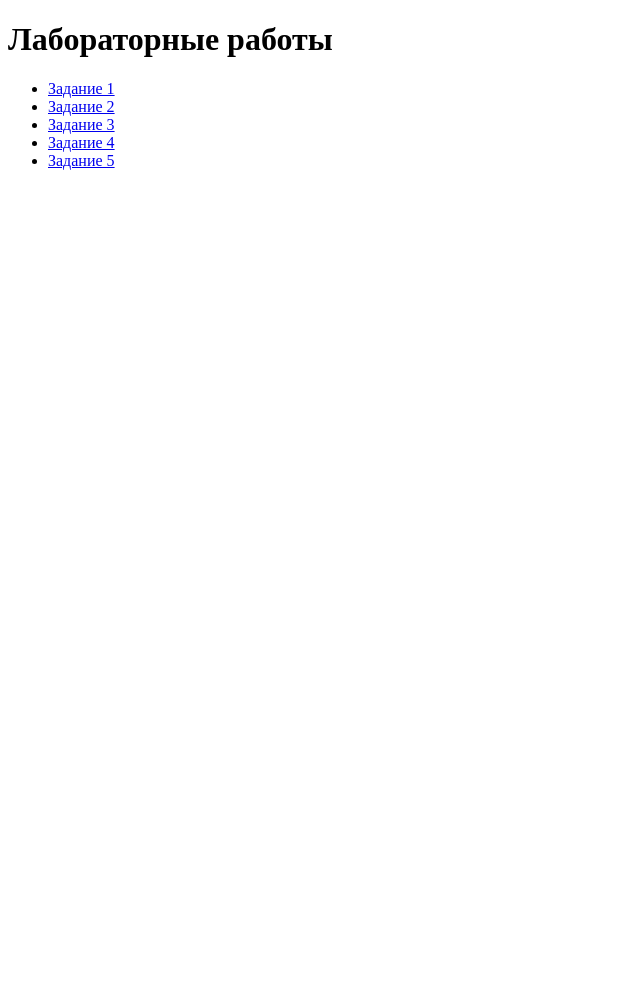
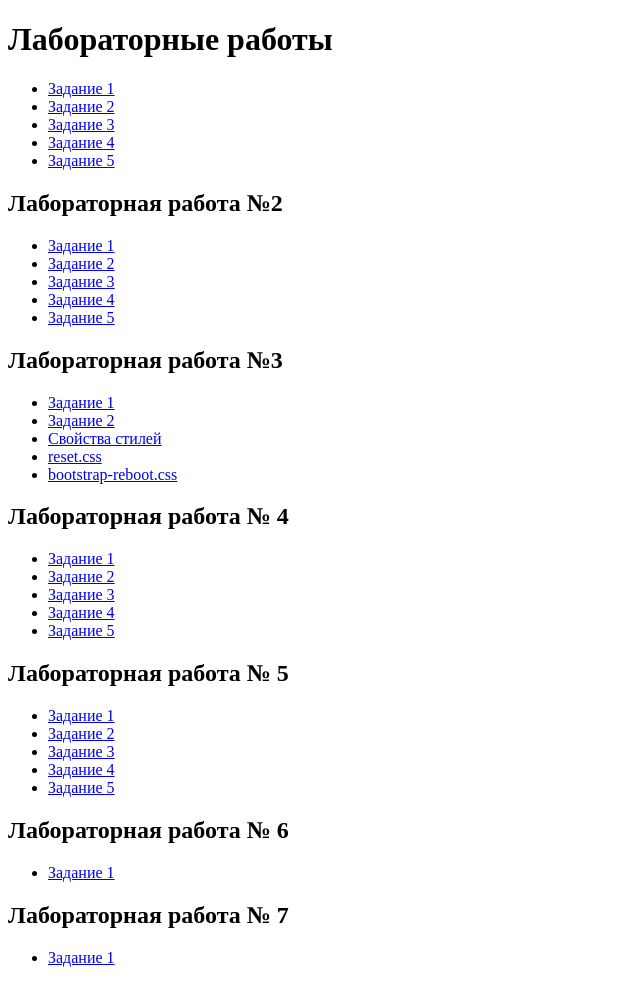
Before and after one commit to Vladizslav/Vladizslav.github.io, a plain HTML site: page index.html in a window 1280 px wide. Shown: the whole page, without its empty margins (0-640 px from the left). Before the commit the page ends 800 px from the top, so only its background shows below. Drawn offline with Linux system fonts and the light colour scheme.

Commit message:
Update index.html

```diff
--- a/index.html
+++ b/index.html
@@ -14,5 +14,48 @@
         <li><a href="lab1/lab1_4.html">Задание 4</a></li>
         <li><a href="lab1/lab1_5.html">Задание 5</a></li>
     </ul>
+     <h2>Лабораторная работа №2</h2>
+    <ul>
+        <li><a href="lab2/lab2_1.html">Задание 1</a></li>
+        <li><a href="lab2/lab2_2.html">Задание 2</a></li>
+        <li><a href="lab2/lab2_3/index.html">Задание 3</a></li>
+        <li><a href="lab2/lab2_4/doc.html">Задание 4</a></li>
+        <li><a href="lab2/lab2_5.html">Задание 5</a></li>
+    </ul>
+    <h2>Лабораторная работа №3</h2>
+    <ul>
+        <li><a href="lab3/lab3_1.html">Задание 1</a></li>
+        <li><a href="lab3/lab3_2.html">Задание 2</a></li>
+        <li><a href="lab3/lab3_3.html">Свойства стилей</a></li>
+        <li><a href="lab3/lab3_31.html">reset.css</a></li>
+        <li><a href="lab3/lab3_32.html">bootstrap-reboot.css</a></li>
+    </ul>
+    <h2>Лабораторная работа № 4</h2>
+    <ul>
+        <li><a href="lab4/lab4_1.html">Задание 1</a></li>
+        <li><a href="lab4/lab4_2.html">Задание 2</a></li>
+        <li><a href="lab4/lab4_3.html">Задание 3</a></li>
+        <li><a href="lab4/lab4_4.html">Задание 4</a></li>
+        <li><a href="lab4/lab4_5.html">Задание 5</a></li>
+    </ul>
+    <h2>Лабораторная работа № 5</h2>
+    <ul>
+        <li><a href="lab5/lab5_1.html">Задание 1</a></li>
+        <li><a href="lab5/lab5_2.html">Задание 2</a></li>
+        <li><a href="lab5/lab5_3.html">Задание 3</a></li>
+        <li><a href="lab5/lab5_4.html">Задание 4</a></li>
+        <li><a href="lab5/lab5_5.html">Задание 5</a></li>
+    </ul>
+    <h2>Лабораторная работа № 6</h2>
+    <ul>
+        <li><a href="lab6/lab6_1.html">Задание 1</a></li>
+    </ul>
+    <h2>Лабораторная работа № 7</h2>
+    <ul>
+        <li><a href="lab7/lab7_1.html">Задание 1</a></li>
+    </ul>
+    <br>
+    <br>
+    <br>
 </body>
 </html>
```
